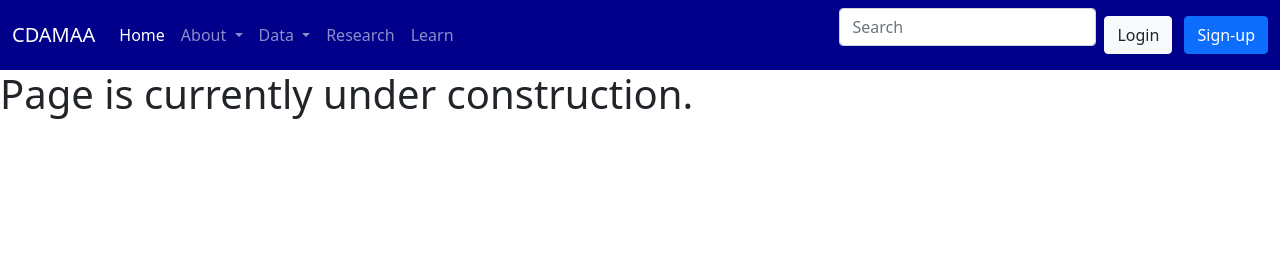
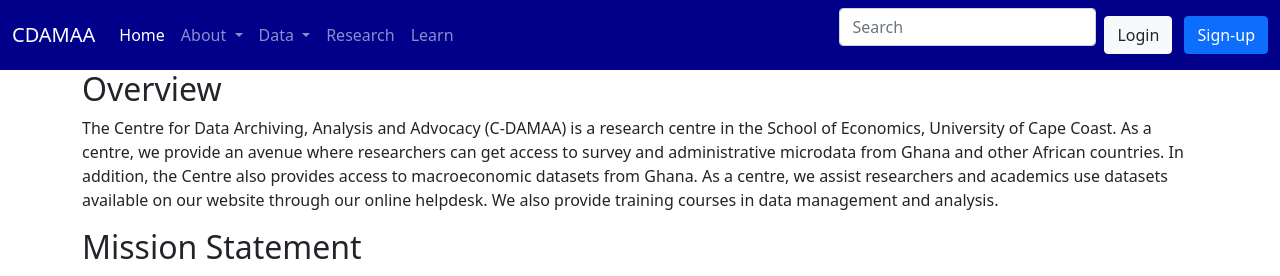
Before and after one commit to theccode/cdama, a Flask app: page /overview in a window 1280 px wide. Shown: the top 276 px of the page. Run offline with Flask 2, Linux system fonts and the light colour scheme; some libraries are stand-ins or nearby versions.

Commit message:
some html added for About section

```diff
--- a/app/template/overview.html
+++ b/app/template/overview.html
@@ -1,7 +1,38 @@
 {% extends "base.html" %}
 {% block title %} Overview {% endblock %}
 {% block page_content %}
-    <div class="page-header">
-        <h1>Page is currently under construction.</h1>
-    </div>
+<section id="overview" class="overview">
+    <div class="container" data-aos="fade-up">
+
+      <div class="section-header">
+
+        <h2>Overview </h2>
+        <p>
+
+            The Centre for Data Archiving, Analysis and Advocacy (C-DAMAA) is a research centre in the School of Economics, University of Cape Coast.
+             As a centre, we provide an avenue where researchers can get access to survey and administrative microdata from Ghana and other African countries.
+             In addition, the Centre also provides access to macroeconomic datasets from Ghana. As a centre, we assist researchers and academics use datasets available on our website through our online helpdesk.
+             We also provide training courses in data management and analysis.
+
+        </p>
+        <h2>Mission Statement </h2>
+        <p>
+            C-DAMAA also offer microdata collection, curation and processing services for researchers and organisations in need of high-quality data.
+            The Centre conducts regular research on the quality and usability of microdata in Ghana.
+             We also work with microdata producers (e.g. Ghana Statistical Service) in Ghana and across Africa in order to improve on the quality of their products.
+        </p>
+
+
+      </div>
+
+      <div class="row g-4 g-lg-5" data-aos="fade-up" data-aos-delay="200">
+
+        <div class="col-lg-5">
+          <div class="about-img">
+            <img src="assets/img/about.jpg" class="img-fluid" alt="">
+          </div>
+        </div>
+
+        <div class="col-lg-7">
+          <h3 class="pt-0 pt-lg-5">Awards</h3>
 {% endblock %}
```
